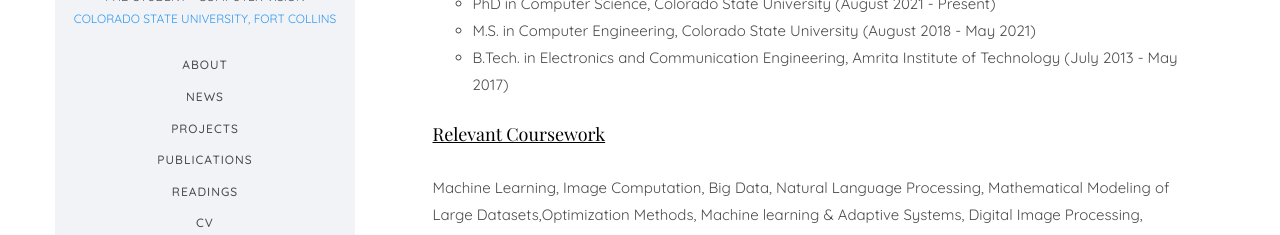
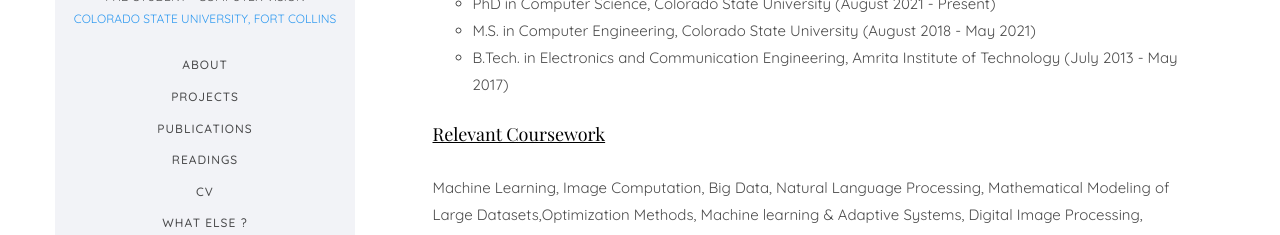
Before and after one commit to SonuDileep/BKP_SonuDileep.github.io, a plain HTML site: page cv.html in a window 1280 px wide. Shown: the part 274-509 px from the top of the page. Drawn offline with nearby package versions, Linux system fonts and the light colour scheme; some icons are missing; files whose address does not match are found by name; a web font is replaced by a local one.

Commit message:
Update cv.html

```diff
--- a/cv.html
+++ b/cv.html
@@ -67,7 +67,7 @@
 					<ul>
 						<!--<li class="active"><a href="#" data-nav-section="home">Home</a></li>-->
 						<li><a href="index.html">About</a></li>
-						<li><a href="news.html">News</a></li>
+<!-- 						<li><a href="news.html">News</a></li> -->
 						<li><a href="projects.html">Projects</a></li>
 						<li><a href="publications.html">Publications</a></li>
 						<li><a href="readings.html">Readings</a></li>
```
